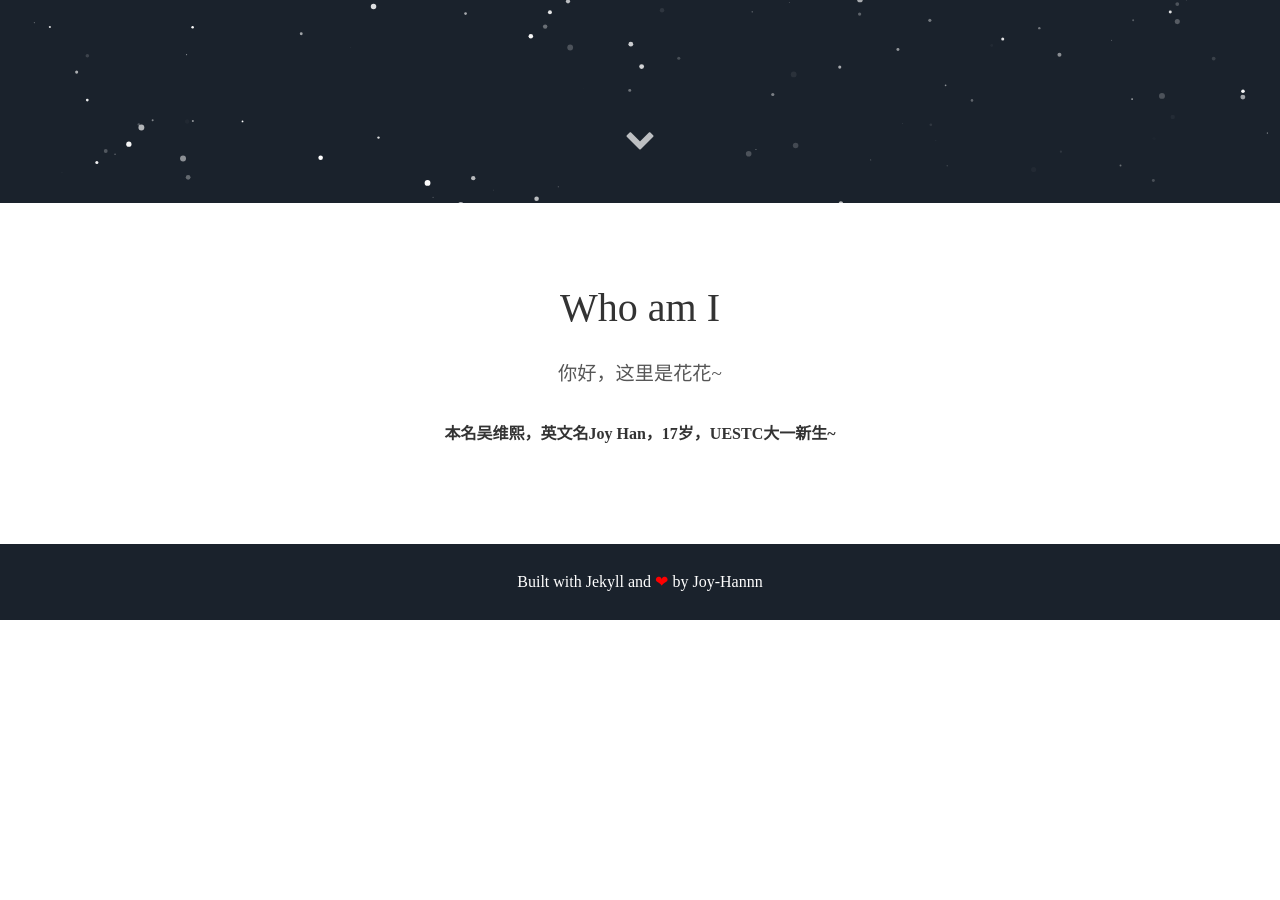
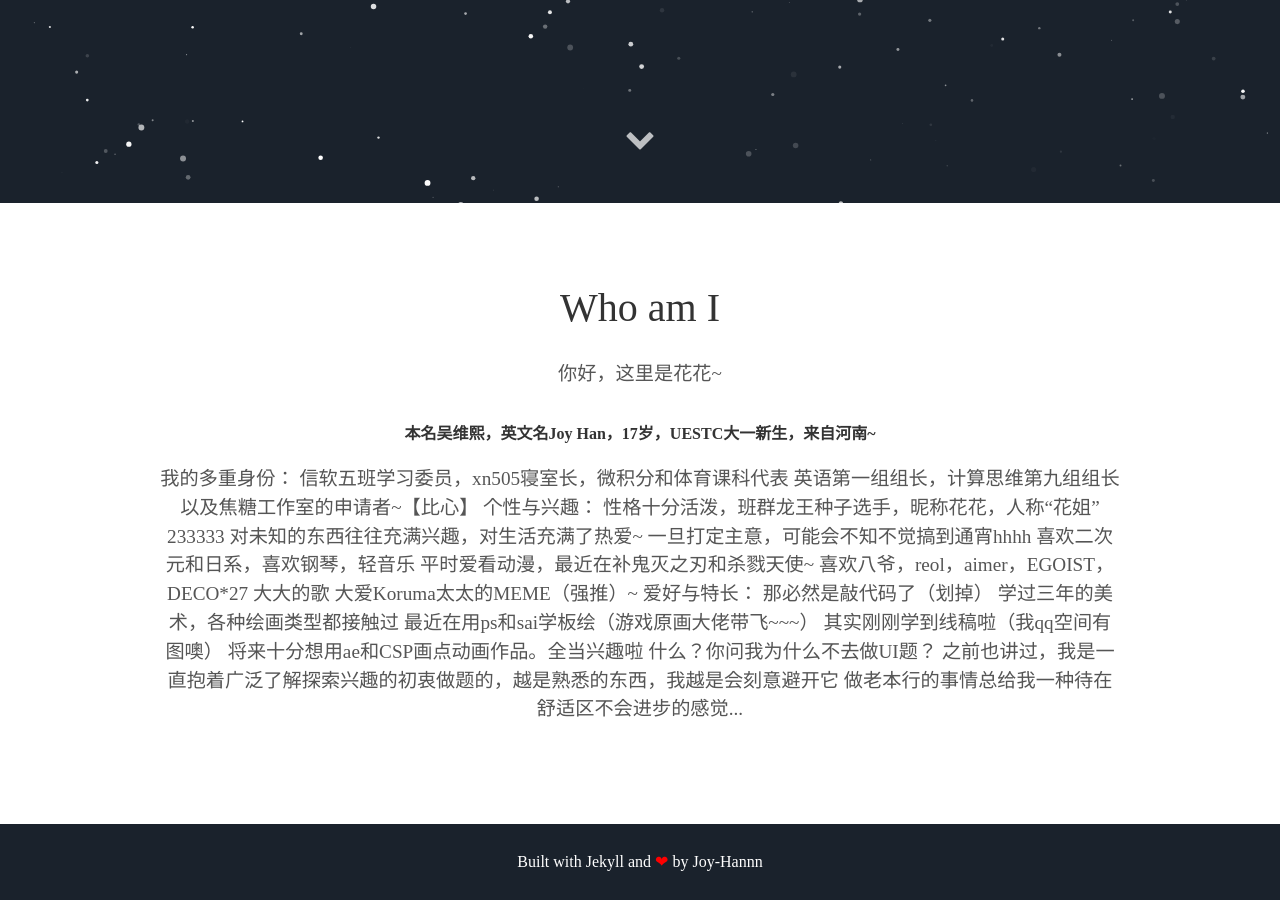
Before and after one commit to Joy-Hannn/joyhan.github.io, a Jekyll site: the page built from index.html, in a window 1280 px wide and 900 px high, scrolled down 697 px. Built offline with Jekyll 4.4.1, drawn with Linux system fonts in a browser that asks for light colours; some web fonts are replaced; before the commit the page ends 1317 px from its top, so only the background shows below that.

Commit message:
Update about.html

```diff
--- a/_includes/about.html
+++ b/_includes/about.html
@@ -1,4 +1,28 @@
 <div class="user-details">
   <h1>Who am I</h1>
   <p>{{ site.user_description }}</p>
-  <h4>本名吴维熙，英文名Joy Han，17岁，UESTC大一新生~</h4>
+  <h4>本名吴维熙，英文名Joy Han，17岁，UESTC大一新生，来自河南~</h4>
+  <p>我的多重身份：
+    信软五班学习委员，xn505寝室长，微积分和体育课科代表
+    英语第一组组长，计算思维第九组组长
+    以及焦糖工作室的申请者~【比心】
+
+    个性与兴趣：
+    性格十分活泼，班群龙王种子选手，昵称花花，人称“花姐” 233333
+    对未知的东西往往充满兴趣，对生活充满了热爱~
+    一旦打定主意，可能会不知不觉搞到通宵hhhh
+    喜欢二次元和日系，喜欢钢琴，轻音乐
+    平时爱看动漫，最近在补鬼灭之刃和杀戮天使~
+    喜欢八爷，reol，aimer，EGOIST，DECO*27 大大的歌
+    大爱Koruma太太的MEME（强推）~
+
+    爱好与特长：
+    那必然是敲代码了（划掉）
+
+    学过三年的美术，各种绘画类型都接触过
+    最近在用ps和sai学板绘（游戏原画大佬带飞~~~）
+    其实刚刚学到线稿啦（我qq空间有图噢）
+    将来十分想用ae和CSP画点动画作品。全当兴趣啦
+    什么？你问我为什么不去做UI题？
+    之前也讲过，我是一直抱着广泛了解探索兴趣的初衷做题的，越是熟悉的东西，我越是会刻意避开它
+    做老本行的事情总给我一种待在舒适区不会进步的感觉...</p>
```
